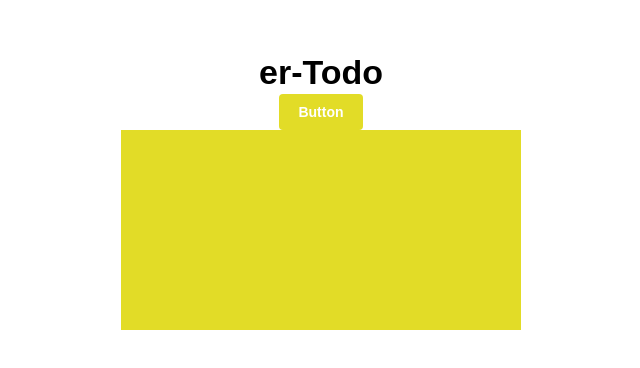
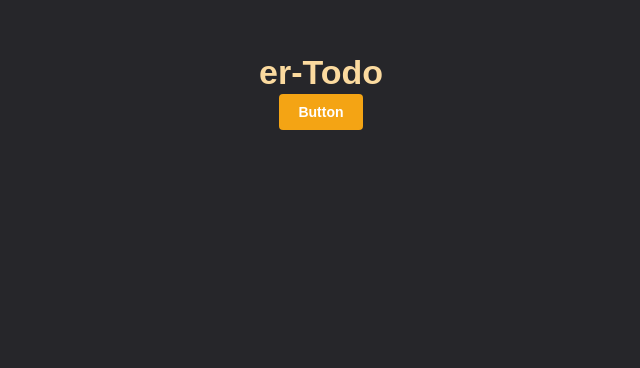
Before and after one commit to EChristian48/er-todo, a React (Vite) app: page / in a window 1280 px wide. Shown: the part 210-578 px from the top of the page, without its empty margins (319-959 px from the left). Built offline with nearby package versions, Linux system fonts and the light colour scheme.

Commit message:
feat: theming

```diff
--- a/package.json
+++ b/package.json
@@ -12,6 +12,7 @@
     "preview": "vite preview"
   },
   "dependencies": {
+    "@fontsource-variable/lexend": "^5.0.17",
     "@fontsource-variable/plus-jakarta-sans": "^5.0.18",
     "@mantine/core": "^7.2.2",
     "@mantine/dates": "^7.2.2",
--- a/src/App.tsx
+++ b/src/App.tsx
@@ -2,9 +2,11 @@ import { MantineProvider } from '@mantine/core'
 import { Todo } from './Todo'
 import { theme } from './theme'
 // Fonts
+import '@fontsource-variable/lexend'
 import '@fontsource-variable/plus-jakarta-sans'
 // CSS
 import '@mantine/core/styles.layer.css'
+import '~/theme/global.css'
 
 function App() {
   return (
--- a/src/theme/colors.ts
+++ b/src/theme/colors.ts
@@ -1,19 +1,19 @@
 import { MantineColorsTuple, createTheme } from '@mantine/core'
 
-const sunriseYellow: MantineColorsTuple = [
-  '#fefde4',
-  '#f9f8d1',
-  '#f3f1a6',
-  '#ece977',
-  '#e7e250',
-  '#e3de36',
-  '#e2dc27',
-  '#c8c217',
-  '#b1ac0c',
-  '#989400',
+const fontainianGold: MantineColorsTuple = [
+  '#fff6e2',
+  '#ffedce',
+  '#fbda9f',
+  '#f8c66b',
+  '#f6b541',
+  '#f5aa25',
+  '#f4a414',
+  '#d98f05',
+  '#c17f00',
+  '#a86c00',
 ]
 
-const desertOrange: MantineColorsTuple = [
+const midnightIndigo: MantineColorsTuple = [
   '#fff5e3',
   '#fdead0',
   '#f7d3a4',
@@ -26,12 +26,40 @@ const desertOrange: MantineColorsTuple = [
   '#a05f00',
 ]
 
+const celestialAzure: MantineColorsTuple = [
+  '#e6f2ff',
+  '#cee0ff',
+  '#9bbeff',
+  '#6499ff',
+  '#387bfe',
+  '#1d67fe',
+  '#095eff',
+  '#004ee4',
+  '#0045cc',
+  '#003ab5',
+]
+
+const shadowedCharcoal: MantineColorsTuple = [
+  '#e9e9ea',
+  '#d4d4d4',
+  '#bebebf',
+  '#a8a8aa',
+  '#939395',
+  '#7d7d7f',
+  '#67676a',
+  '#515155',
+  '#3c3c3f',
+  '#26262a',
+]
+
 export const colors = {
-  ['sunrise-yellow']: sunriseYellow,
-  ['desert-orange']: desertOrange,
+  ['fontainian-gold']: fontainianGold,
+  ['midnight-indigo']: midnightIndigo,
+  ['celestial-azure']: celestialAzure,
+  ['shadowed-charcoal']: shadowedCharcoal,
 }
 
 export const themeColor = createTheme({
-  primaryColor: 'sunrise-yellow',
+  primaryColor: 'fontainian-gold',
   colors,
 })
--- /dev/null
+++ b/src/theme/global.css
@@ -0,0 +1,4 @@
+:root {
+  --mantine-color-body: var(--mantine-color-shadowed-charcoal-9);
+  --mantine-color-text: var(--mantine-color-fontainian-gold-2);
+}
--- a/src/theme/theme.ts
+++ b/src/theme/theme.ts
@@ -3,6 +3,9 @@ import { themeColor } from './colors'
 
 const themeTypography = createTheme({
   fontFamily: 'Plus Jakarta Sans Variable, sans-serif',
+  headings: {
+    fontFamily: 'Lexend Variable, sans-serif',
+  },
 })
 
 export const theme = mergeThemeOverrides(themeTypography, themeColor)
```
Also changed, not shown: 1 other file (tests, documents, lock files or other folders).
